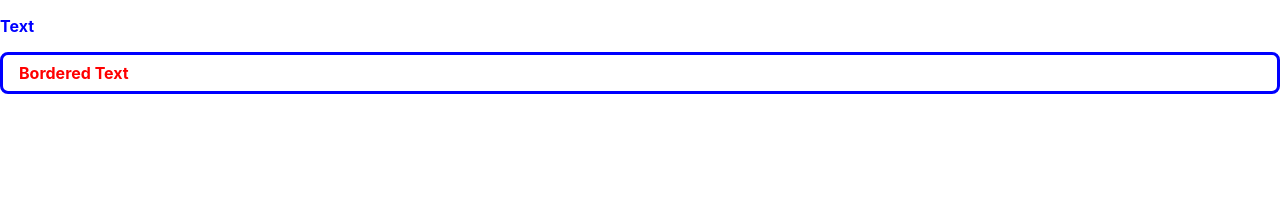
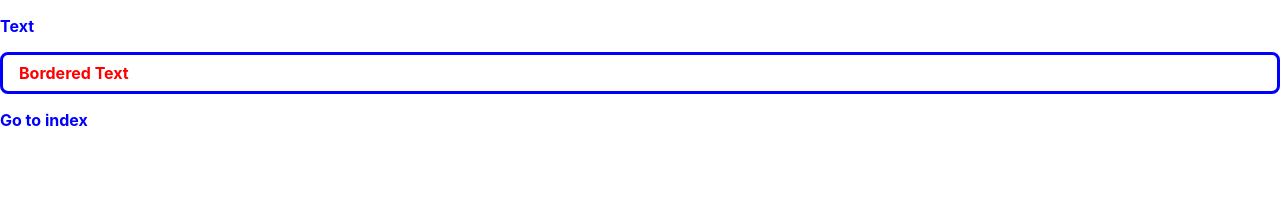
Before and after one commit to Keishiro308/learn-next, a Next.js app: page /inheritance in a window 1280 px wide. Shown: the top 200 px of the page. Built offline with nearby package versions, Linux system fonts and the light colour scheme.

Commit message:
スタイルを別のコンポーネントで使用する方法について

```diff
--- a/pages/inheritance.tsx
+++ b/pages/inheritance.tsx
@@ -18,6 +18,9 @@ const Page: NextPage = () => {
     <div>
       <Text>Text</Text>
       <BorderedText>Bordered Text</BorderedText>
+      <Text as="a" href="/">
+        Go to index
+      </Text>
     </div>
   )
 }
```
